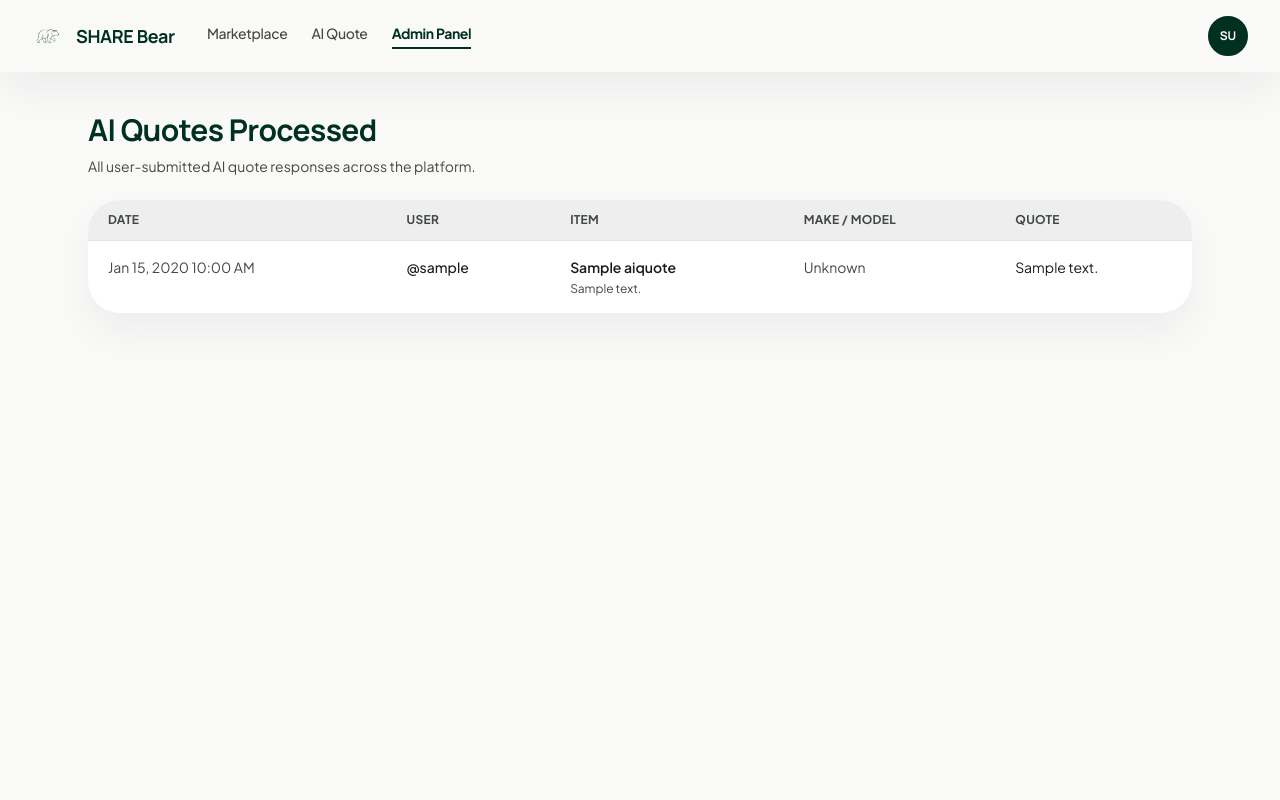
After one commit to emartinez-06/share-bear, a Django app: page /admin-quotes/ in a window 1280 px wide. The commit adds this page. Run offline with Django 5.2, Linux system fonts and the light colour scheme; a user stored in the database is signed in; tables that the repository leaves empty hold one stand-in row (values such as "Sample post"); parts of the project's set-up code (start-up, migrations or seed data) failed here and were passed over; some libraries are stand-ins or nearby versions.

Commit message:
admin panel

```diff
--- a/config/urls.py
+++ b/config/urls.py
@@ -1,11 +1,12 @@
 from django.contrib import admin
 from django.urls import include, path
 
-from core.views import ai_quote_view, home_view
+from core.views import admin_quotes_view, ai_quote_view, home_view
 
 urlpatterns = [
     path('admin/', admin.site.urls),
     path('', home_view, name='home'),
     path('ai-quote/', ai_quote_view, name='ai_quote'),
+    path('admin-quotes/', admin_quotes_view, name='admin_quotes'),
     path('accounts/', include('users.urls')),
 ]
--- a/core/views.py
+++ b/core/views.py
@@ -1,7 +1,9 @@
 import logging
+from urllib.parse import quote
 
 from django.conf import settings
-from django.shortcuts import render
+from django.http import HttpResponseForbidden
+from django.shortcuts import redirect, render
 
 from .forms import AIQuoteForm
 from .gemini_quote import build_quote_prompt, get_quote_from_gemini
@@ -15,6 +17,23 @@ def home_view(request):
         request,
         'index.html',
         {'vercel_analytics_enabled': settings.VERCEL_ANALYTICS_ENABLED},
+    )
+
+
+def admin_quotes_view(request):
+    if not request.user.is_authenticated:
+        return redirect(f"{settings.LOGIN_URL}?next={quote(request.path)}")
+    if not (request.user.is_staff or request.user.is_superuser):
+        return HttpResponseForbidden('You do not have access to this page.')
+
+    quotes = AIQuote.objects.select_related('user').all()
+    return render(
+        request,
+        'admin_quotes.html',
+        {
+            'quotes': quotes,
+            'vercel_analytics_enabled': settings.VERCEL_ANALYTICS_ENABLED,
+        },
     )
 
 
--- /dev/null
+++ b/templates/admin_quotes.html
@@ -0,0 +1,83 @@
+{% extends "base_auth.html" %}
+{% load static %}
+
+{% block title %}Admin Quotes | SHARE Bear{% endblock %}
+
+{% block body %}
+<div class="min-h-screen">
+    <header class="fixed top-0 w-full z-50 bg-surface/70 backdrop-blur-xl ambient-shadow">
+        <div class="flex justify-between items-center w-full px-8 py-4 max-w-[1440px] mx-auto">
+            <div class="flex items-center gap-8">
+                <a href="{% url 'home' %}" class="flex items-center gap-3">
+                    <img src="{% static 'images/bearLogo.png' %}" alt="SHARE Bear Logo" class="w-8 h-8 rounded-lg object-cover">
+                    <span class="font-display font-bold text-lg tracking-tightest text-primary">SHARE Bear</span>
+                </a>
+                <nav class="hidden md:flex gap-6 font-body text-sm tracking-tight">
+                    <a class="text-on-surface-variant hover:text-primary font-medium border-b-2 border-transparent hover:border-primary/40 pb-1 transition-colors duration-300" href="{% url 'home' %}">Marketplace</a>
+                    <a class="text-on-surface-variant hover:text-primary font-medium border-b-2 border-transparent hover:border-primary/40 pb-1 transition-colors duration-300" href="{% url 'ai_quote' %}">AI Quote</a>
+                    <a class="text-primary font-bold border-b-2 border-primary pb-1 hover:text-primary transition-colors duration-300" href="{% url 'admin_quotes' %}">Admin Panel</a>
+                </nav>
+            </div>
+            <div class="flex items-center gap-4">
+                <a href="{% url 'profile' %}" class="w-10 h-10 rounded-full bg-primary border-2 border-primary flex items-center justify-center hover:bg-primary-container transition-colors" title="My Account">
+                    <span class="font-display font-bold text-xs text-on-primary leading-none">{% if user.first_name %}{{ user.first_name|first|upper }}{{ user.last_name|first|upper }}{% else %}<span class="material-symbols-outlined text-base">person</span>{% endif %}</span>
+                </a>
+            </div>
+        </div>
+    </header>
+
+    <main class="pt-28 pb-20 px-6 max-w-6xl mx-auto">
+        <section class="fade-up">
+            <div class="mb-6">
+                <h1 class="font-display font-bold text-3xl text-primary tracking-tightest">AI Quotes Processed</h1>
+                <p class="text-on-surface-variant text-sm mt-2">All user-submitted AI quote responses across the platform.</p>
+            </div>
+
+            <div class="bg-surface-container-lowest rounded-xl ambient-shadow overflow-hidden">
+                <div class="overflow-x-auto">
+                    <table class="w-full min-w-[900px]">
+                        <thead class="bg-surface-container">
+                            <tr>
+                                <th class="text-left text-xs font-bold tracking-wide uppercase text-on-surface-variant px-5 py-3">Date</th>
+                                <th class="text-left text-xs font-bold tracking-wide uppercase text-on-surface-variant px-5 py-3">User</th>
+                                <th class="text-left text-xs font-bold tracking-wide uppercase text-on-surface-variant px-5 py-3">Item</th>
+                                <th class="text-left text-xs font-bold tracking-wide uppercase text-on-surface-variant px-5 py-3">Make / Model</th>
+                                <th class="text-left text-xs font-bold tracking-wide uppercase text-on-surface-variant px-5 py-3">Quote</th>
+                            </tr>
+                        </thead>
+                        <tbody>
+                            {% for quote in quotes %}
+                            <tr class="border-t border-surface-container-high align-top">
+                                <td class="px-5 py-4 text-sm text-on-surface-variant whitespace-nowrap">{{ quote.created_at|date:"M j, Y g:i A" }}</td>
+                                <td class="px-5 py-4 text-sm text-on-surface font-medium">@{{ quote.user.username }}</td>
+                                <td class="px-5 py-4">
+                                    <p class="text-sm font-semibold text-on-surface">{{ quote.item_name }}</p>
+                                    <p class="text-xs text-on-surface-variant mt-1">{{ quote.description }}</p>
+                                </td>
+                                <td class="px-5 py-4 text-sm text-on-surface-variant">
+                                    {% if quote.unknown_make_model %}
+                                    Unknown
+                                    {% else %}
+                                    {{ quote.make|default:"—" }} / {{ quote.model|default:"—" }}
+                                    {% endif %}
+                                </td>
+                                <td class="px-5 py-4 text-sm text-on-surface whitespace-pre-wrap">{{ quote.quote_text }}</td>
+                            </tr>
+                            {% empty %}
+                            <tr>
+                                <td colspan="5" class="px-5 py-8 text-center text-sm text-on-surface-variant">No AI quotes found yet.</td>
+                            </tr>
+                            {% endfor %}
+                        </tbody>
+                    </table>
+                </div>
+            </div>
+        </section>
+    </main>
+</div>
+
+{% if vercel_analytics_enabled %}
+<script>window.va = window.va || function () { (window.vaq = window.vaq || []).push(arguments); };</script>
+<script defer src="/_vercel/insights/script.js"></script>
+{% endif %}
+{% endblock %}
--- a/templates/ai_quote.html
+++ b/templates/ai_quote.html
@@ -16,6 +16,9 @@
                 <nav class="hidden md:flex gap-6 font-body text-sm tracking-tight">
                     <a class="text-on-surface-variant hover:text-primary font-medium border-b-2 border-transparent hover:border-primary/40 pb-1 transition-colors duration-300" href="{% url 'home' %}">Marketplace</a>
                     <a class="text-primary font-bold border-b-2 border-primary pb-1 hover:text-primary transition-colors duration-300" href="{% url 'ai_quote' %}">AI Quote</a>
+                    {% if user.is_staff or user.is_superuser %}
+                    <a class="text-on-surface-variant hover:text-primary font-medium border-b-2 border-transparent hover:border-primary/40 pb-1 transition-colors duration-300" href="{% url 'admin_quotes' %}">Admin Panel</a>
+                    {% endif %}
                 </nav>
             </div>
             <div class="flex items-center gap-6">
--- a/templates/ai_quote_success.html
+++ b/templates/ai_quote_success.html
@@ -16,6 +16,9 @@
                 <nav class="hidden md:flex gap-6 font-body text-sm tracking-tight">
                     <a class="text-on-surface-variant hover:text-primary font-medium border-b-2 border-transparent hover:border-primary/40 pb-1 transition-colors duration-300" href="{% url 'home' %}">Marketplace</a>
                     <a class="text-primary font-bold border-b-2 border-primary pb-1 hover:text-primary transition-colors duration-300" href="{% url 'ai_quote' %}">AI Quote</a>
+                    {% if user.is_staff or user.is_superuser %}
+                    <a class="text-on-surface-variant hover:text-primary font-medium border-b-2 border-transparent hover:border-primary/40 pb-1 transition-colors duration-300" href="{% url 'admin_quotes' %}">Admin Panel</a>
+                    {% endif %}
                 </nav>
             </div>
             <div class="flex items-center gap-6">
--- a/templates/index.html
+++ b/templates/index.html
@@ -113,6 +113,9 @@
                     <nav class="hidden md:flex gap-6 font-body text-sm tracking-tight">
                         <a class="text-primary font-bold border-b-2 border-primary pb-1 hover:text-primary transition-colors duration-300" href="{% url 'home' %}">Marketplace</a>
                         <a class="text-on-surface-variant hover:text-primary font-medium border-b-2 border-transparent hover:border-primary/40 pb-1 transition-colors duration-300" href="{% url 'ai_quote' %}">AI Quote</a>
+                        {% if user.is_staff or user.is_superuser %}
+                        <a class="text-on-surface-variant hover:text-primary font-medium border-b-2 border-transparent hover:border-primary/40 pb-1 transition-colors duration-300" href="{% url 'admin_quotes' %}">Admin Panel</a>
+                        {% endif %}
                     </nav>
                 </div>
                 <div class="flex items-center gap-6">
--- a/templates/users/profile.html
+++ b/templates/users/profile.html
@@ -13,6 +13,9 @@
             <nav class="hidden md:flex gap-6 font-body text-sm tracking-tight">
                 <a class="text-on-surface-variant hover:text-primary font-medium border-b-2 border-transparent hover:border-primary/40 pb-1 transition-colors duration-300" href="{% url 'home' %}">Marketplace</a>
                 <a class="text-on-surface-variant hover:text-primary font-medium border-b-2 border-transparent hover:border-primary/40 pb-1 transition-colors duration-300" href="{% url 'ai_quote' %}">AI Quote</a>
+                {% if user.is_staff or user.is_superuser %}
+                <a class="text-on-surface-variant hover:text-primary font-medium border-b-2 border-transparent hover:border-primary/40 pb-1 transition-colors duration-300" href="{% url 'admin_quotes' %}">Admin Panel</a>
+                {% endif %}
             </nav>
         </div>
         <div class="flex items-center gap-4">
```
